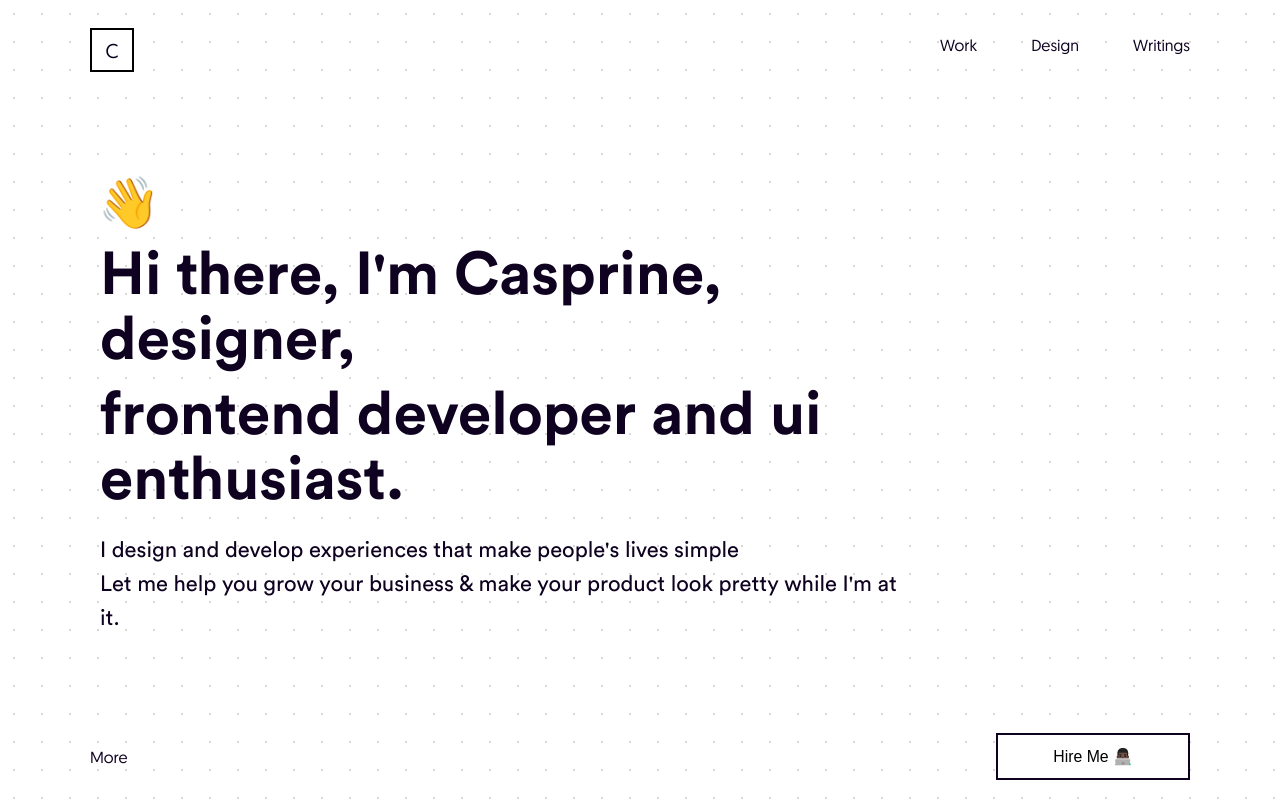
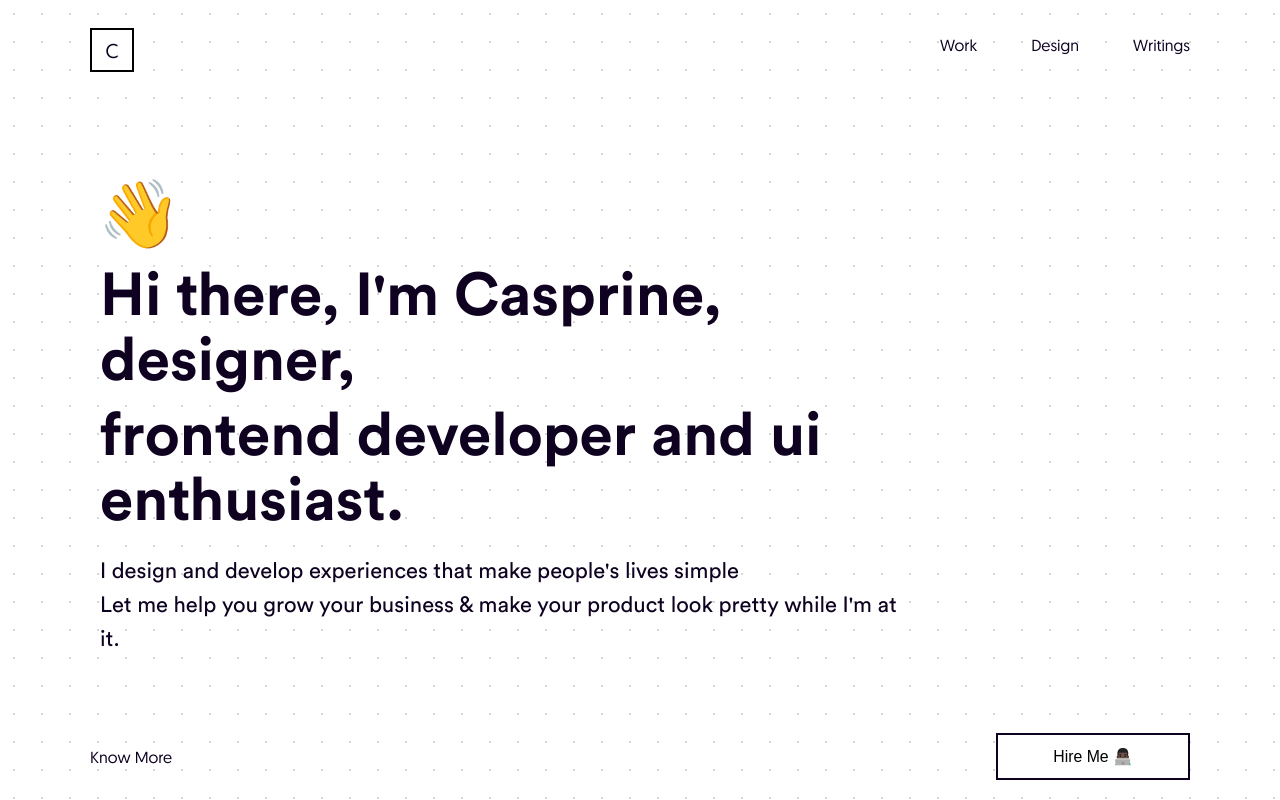
Before and after one commit to casprine/web-1, a React (Create React App) app: page / in a window 1280 px wide. Built offline with nearby package versions, Linux system fonts and the light colour scheme.

Commit message:
update on the link styles

```diff
--- a/src/components/section/home/index.js
+++ b/src/components/section/home/index.js
@@ -37,7 +37,7 @@ const HomeHeader = () => {
         </div>
 
         <div className="ca-homeHeader-footer  padding-side center">
-          <div className="more"> More</div>
+          <div className="more"> Know More </div>
           <Button content="Hire Me 👨🏿‍💻" />
         </div>
       </div>
--- a/src/components/section/home/style.scss
+++ b/src/components/section/home/style.scss
@@ -15,7 +15,11 @@
       span {
         background: white;
         padding-left: 8px;
-        font-size: 50px;
+        font-size: 50pt;
+        text-align: center;
+        animation: waver 0.65s alternate infinite;
+        transform-origin: 50% 90%;
+        animation-timing-function: ease-in-out;
       }
     }
 
@@ -50,3 +54,12 @@
     }
   }
 }
+
+@keyframes waver {
+  0% {
+    transform: rotate(-25deg);
+  }
+  100% {
+    transform: rotate(30deg);
+  }
+}
```
